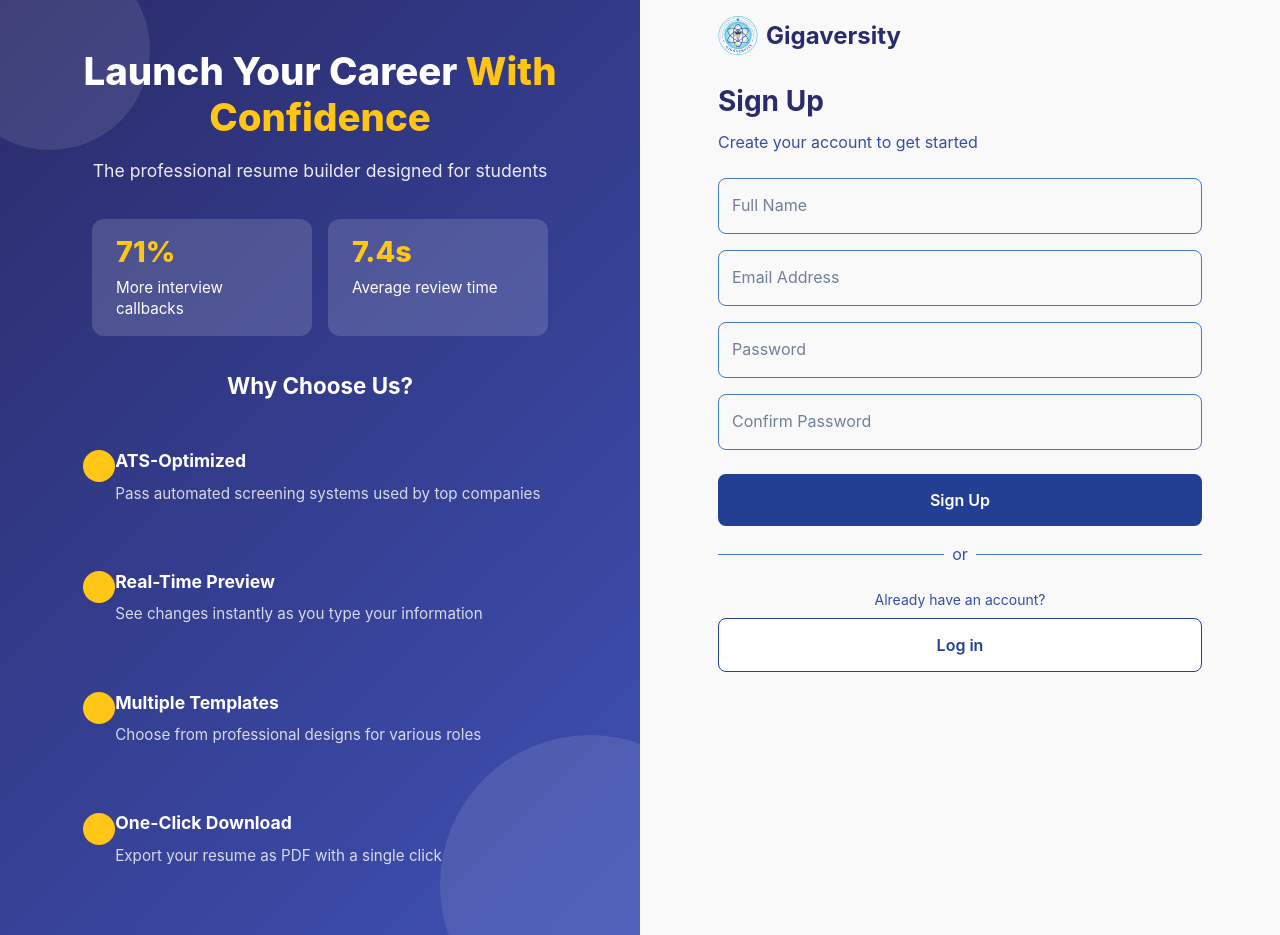
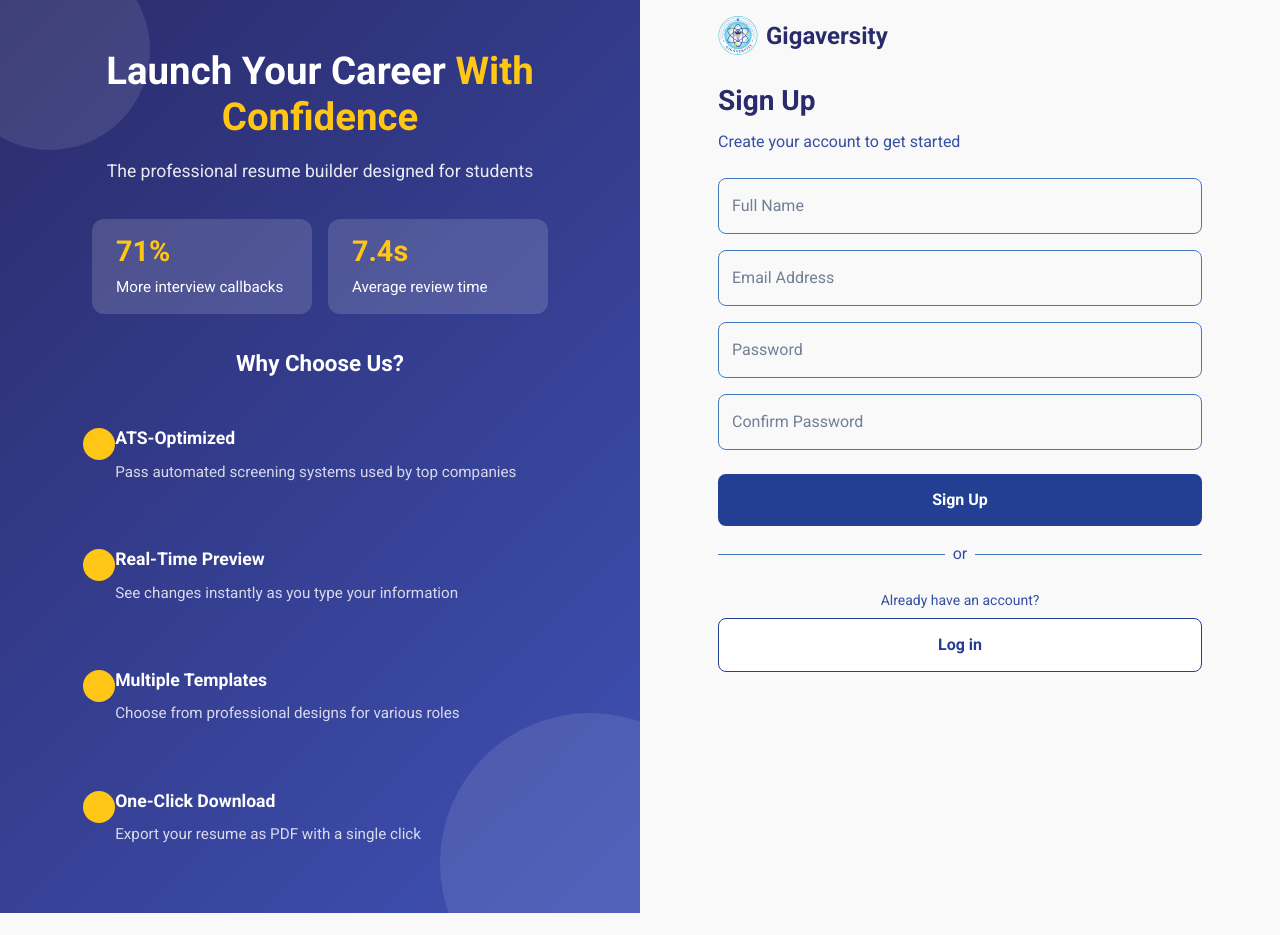
Before and after one commit to ramakanth009/resume-builder-phase2, a React (Create React App) app: page / in a window 1280 px wide. After the commit the page ends 913 px from the top, so only its background shows below. Built offline with nearby package versions, Linux system fonts and the light colour scheme; no server answers; some icons are missing; the HTML template or start-up script is replaced by a standard one.

Commit message:
fonts tester

```diff
--- a/src/App.js
+++ b/src/App.js
@@ -133,7 +133,7 @@
 // }
 
 // export default App;
-import React, { Suspense, useState, useEffect } from 'react';
+import React, { Suspense, useState, useEffect, useMemo } from 'react';
 import { HashRouter as Router, Routes, Route, Navigate, useLocation } from 'react-router-dom';
 import { ThemeProvider, StyledEngineProvider } from '@mui/material/styles';
 import { LocalizationProvider } from '@mui/x-date-pickers/LocalizationProvider';
@@ -141,13 +141,13 @@ import { AdapterDateFns } from '@mui/x-date-pickers/AdapterDateFns';
 import CssBaseline from '@mui/material/CssBaseline';
 import CircularProgress from '@mui/material/CircularProgress';
 import Box from '@mui/material/Box';
-import theme from './theme';
 import './App.css';
 import LandingPage from './pages/landingpage/LandingPage';
 import Navbar from './common/Navbar';
 import { AuthProvider, useAuth } from './contexts/AuthContext';
 import { TemplateProvider } from './contexts/TemplateContext';
-import { FontProvider } from './contexts/FontContext';
+import { FontProvider, useFont } from './contexts/FontContext';
+import { createDynamicTheme } from './theme/dynamicTheme';
 
 // Lazy load components
 const Login = React.lazy(() => import('./pages/login/Login'));
@@ -201,8 +201,16 @@ const NavbarWrapper = () => {
   return shouldShowNavbar ? <Navbar currentPage={currentPage} /> : null;
 };
 
-function App() {
+// ThemedApp component that uses FontContext
+const ThemedApp = () => {
   const [appIsReady, setAppIsReady] = useState(false);
+  const { selectedFont } = useFont();
+
+  // Create a memoized theme that updates when the selected font changes
+  const dynamicTheme = useMemo(() =>
+    createDynamicTheme(selectedFont),
+    [selectedFont]
+  );
 
   // Add this useEffect to ensure we don't render routes until auth is checked
   useEffect(() => {
@@ -220,10 +228,9 @@ function App() {
 
   return (
     <StyledEngineProvider injectFirst>
-      <ThemeProvider theme={theme}>
+      <ThemeProvider theme={dynamicTheme}>
         <LocalizationProvider dateAdapter={AdapterDateFns}>
           <CssBaseline />
-          <FontProvider>
           <AuthProvider>
             <TemplateProvider>
               <Router>
@@ -263,11 +270,19 @@ function App() {
               </Router>
             </TemplateProvider>
           </AuthProvider>
-          </FontProvider>
         </LocalizationProvider>
       </ThemeProvider>
     </StyledEngineProvider>
   );
+};
+
+// Main App component with FontProvider outside
+function App() {
+  return (
+    <FontProvider>
+      <ThemedApp />
+    </FontProvider>
+  );
 }
 
 export default App;
--- a/src/contexts/FontContext.js
+++ b/src/contexts/FontContext.js
@@ -12,6 +12,14 @@ const availableFonts = [
   { name: 'Lato', value: "'Lato', sans-serif", url: 'https://fonts.googleapis.com/css2?family=Lato:wght@300;400;700&display=swap' },
 ];
 
+// Get PDF font family from value
+const getPdfFontFamily = (fontValue) => {
+  // Extract just the first font name without quotes
+  if (!fontValue) return 'Roboto';
+  const match = fontValue.match(/'([^']+)'/);
+  return match ? match[1] : 'Roboto';
+};
+
 // FontProvider component
 export const FontProvider = ({ children }) => {
   // Get default font from localStorage or use first font in list
@@ -23,12 +31,18 @@ export const FontProvider = ({ children }) => {
   // Get font name for display
   const selectedFontName = availableFonts.find(font => font.value === selectedFont)?.name || 'Roboto';
 
+  // Get pdf font family (for PDF generation)
+  const pdfFontFamily = getPdfFontFamily(selectedFont);
+
   // Save selected font to localStorage when it changes
   useEffect(() => {
     localStorage.setItem('selectedFont', selectedFont);
 
     // Apply font to document root
     document.documentElement.style.fontFamily = selectedFont;
+
+    // Apply font to body as well for better cascade
+    document.body.style.fontFamily = selectedFont;
   }, [selectedFont]);
 
   // Load font stylesheet
@@ -53,6 +67,7 @@ export const FontProvider = ({ children }) => {
       selectedFont,
       setSelectedFont,
       selectedFontName,
+      pdfFontFamily,
       availableFonts
     }}>
       {children}
--- /dev/null
+++ b/src/theme/dynamicTheme.js
@@ -0,0 +1,75 @@
+import { createTheme } from '@mui/material/styles';
+
+export const createDynamicTheme = (fontFamily) => createTheme({
+  palette: {
+    primary: {
+      main: '#3182ce',
+      light: '#ebf8ff',
+      dark: '#2b6cb0',
+    },
+    secondary: {
+      main: '#4fd1c5',
+    },
+    error: {
+      main: '#e53e3e',
+    },
+    background: {
+      default: '#f9f9f9',
+    },
+    text: {
+      primary: '#2d3748',
+      secondary: '#718096',
+    },
+  },
+  typography: {
+    fontFamily: fontFamily || [
+      '-apple-system',
+      'BlinkMacSystemFont',
+      '"Segoe UI"',
+      'Roboto',
+      '"Helvetica Neue"',
+      'Arial',
+      'sans-serif',
+    ].join(','),
+    h3: {
+      fontWeight: 700,
+    },
+    h5: {
+      fontWeight: 600,
+    },
+    h6: {
+      fontWeight: 600,
+    },
+    button: {
+      textTransform: 'none',
+    },
+  },
+  shape: {
+    borderRadius: 8,
+  },
+  components: {
+    MuiButton: {
+      styleOverrides: {
+        root: {
+          borderRadius: 8,
+          padding: '0.75rem',
+          fontWeight: 600,
+        },
+      },
+    },
+    MuiTextField: {
+      styleOverrides: {
+        root: {
+          marginBottom: '1rem',
+        },
+      },
+    },
+    MuiPaper: {
+      styleOverrides: {
+        root: {
+          borderRadius: 10,
+        },
+      },
+    },
+  },
+});
```
Lines whose indentation alone changed are shown as unchanged.
